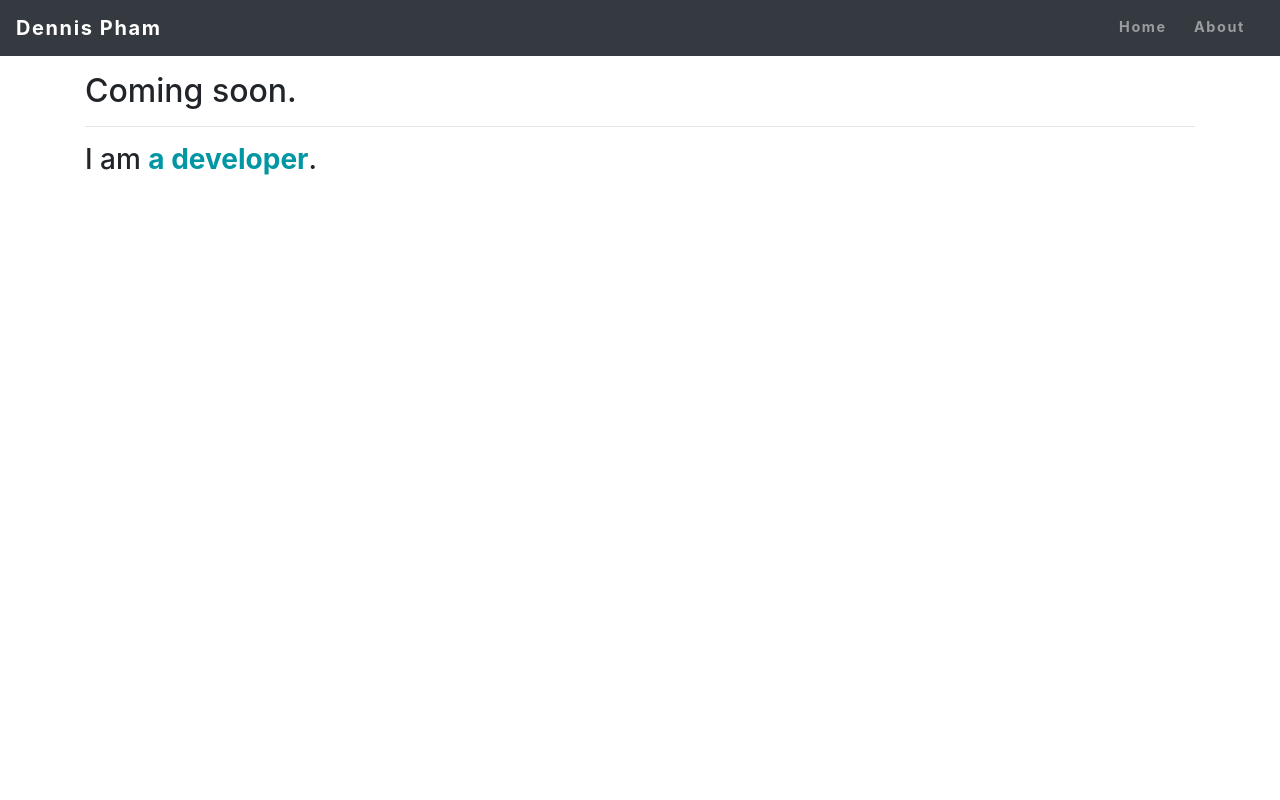
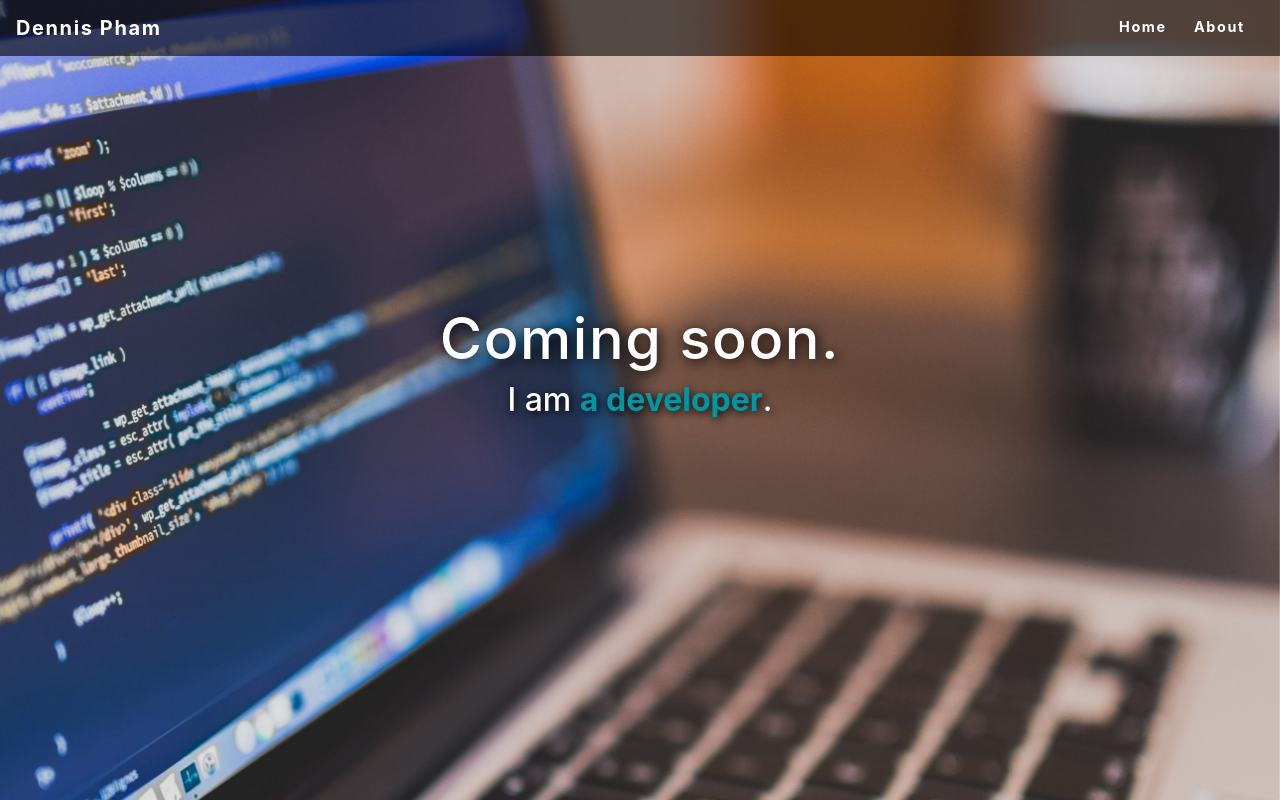
Before and after one commit to Den4200/dennispham.me, a Django app: page / in a window 1280 px wide. Run offline with Django 3.2, Linux system fonts and the light colour scheme; some libraries are stand-ins or nearby versions.

Commit message:
add landing background and fix navbar background color

```diff
--- a/portfolio/static/portfolio/css/base.css
+++ b/portfolio/static/portfolio/css/base.css
@@ -17,7 +17,10 @@ body {
   font-weight: 700;
   font-size: .9rem;
   letter-spacing: .1rem;
-  background-color: rgba(0, 0, 0, 0.8)!important;
+}
+
+.bg-dark-opaque {
+  background-color: rgba(0, 0, 0, 0.6)!important;
 }
 
 .navbar-brand {
@@ -34,12 +37,12 @@ body {
 }
 
 .navbar-dark .navbar-nav .nav-link {
-  color: white;
+  color: white!important;
   padding-top: .4rem;
 }
 
 .navbar-dark .navbar-nav .nav-link:hover {
-  color: #0196a3!important;
+  color: #00ac92!important;
 }
 
 .content-section {
--- a/portfolio/static/portfolio/css/index.css
+++ b/portfolio/static/portfolio/css/index.css
@@ -1,3 +1,55 @@
 #typing strong {
   color: #0196a3;
 }
+
+.landing {
+  position: relative;
+  width: 100%;
+  height: 100vh;
+  display: table;
+  z-index: -1;
+}
+
+.home-wrap {
+  clip: rect(0, auto, auto, 0);
+  position: absolute;
+  top: 0;
+  left: 0;
+  width: 100%;
+  height: 100%;
+}
+
+.home-inner {
+  position: fixed;
+  display: table;
+  top: 0;
+  left: 0;
+  width: 100%;
+  height: 100%;
+  background-size: cover;
+  background-position: center center;
+  -webkit-transform: translateZ(0);
+          transform: translateZ(0);
+  will-change: transform;
+}
+
+.caption {
+  width: 100%;
+  max-width: 100%;
+  position: absolute;
+  top: 38%;
+  z-index: 1;
+  color: white;
+}
+
+.caption h1 {
+  font-size: 3.6rem;
+  letter-spacing: .1rem;
+  text-shadow: .1rem .1rem .8rem black;
+}
+
+.caption h3 {
+  font-size: 2rem;
+  text-shadow: .1rem .1rem .5rem black;
+  padding-bottom: .8rem;
+}
--- a/portfolio/templates/portfolio/base.html
+++ b/portfolio/templates/portfolio/base.html
@@ -15,7 +15,7 @@
 </head>
 
 <body>
-    <nav class="navbar navbar-expand-md navbar-dark bg-dark sticky-top">
+    <nav class="navbar navbar-expand-md navbar-dark bg-dark-opaque fixed-top">
         <a class="navbar-brand" href="/">Dennis Pham</a>
 
         <button class="navbar-toggler" type="button" data-toggle="collapse" data-target="#navbarResponsive">
@@ -34,7 +34,7 @@
         </div>
     </nav>
 
-    <main role="main" class="container offset">
+    <div class="container offset">
         {% for message in messages %}
 
             <div class="alert alert-{{ message.tags }}">
@@ -47,10 +47,10 @@
             </div>
 
         {% endfor %}
+    </div>
 
-        {% block body %}
-        {% endblock %}
-    </main>
+    {% block body %}
+    {% endblock %}
 
     <script src="https://code.jquery.com/jquery-3.2.1.slim.min.js" integrity="sha384-KJ3o2DKtIkvYIK3UENzmM7KCkRr/rE9/Qpg6aAZGJwFDMVNA/GpGFF93hXpG5KkN" crossorigin="anonymous"></script>
     <script src="https://cdnjs.cloudflare.com/ajax/libs/popper.js/1.12.9/umd/popper.min.js" integrity="sha384-ApNbgh9B+Y1QKtv3Rn7W3mgPxhU9K/ScQsAP7hUibX39j7fakFPskvXusvfa0b4Q" crossorigin="anonymous"></script>
--- a/portfolio/templates/portfolio/index.html
+++ b/portfolio/templates/portfolio/index.html
@@ -10,9 +10,15 @@
 
 {% block body %}
 
-<div class="mt-3">
-    <h2>Coming soon.</h2>
-    <hr>
+<div class="landing">
+    <div class="home-wrap">
+        <div class="home-inner" style="background-image: url({% static 'portfolio/img/landing-bg.jpg' %});">
+        </div>
+    </div>
+</div>
+
+<div class="caption text-center">
+    <h1>Coming soon.</h1>
     <h3>I am <span id="typing"></span></h3>
 </div>
 
```
Also changed, not shown: portfolio/static/portfolio/img/landing-bg.jpg (renamed from portfolio/static/portfolio/landing-bg.jpg).
